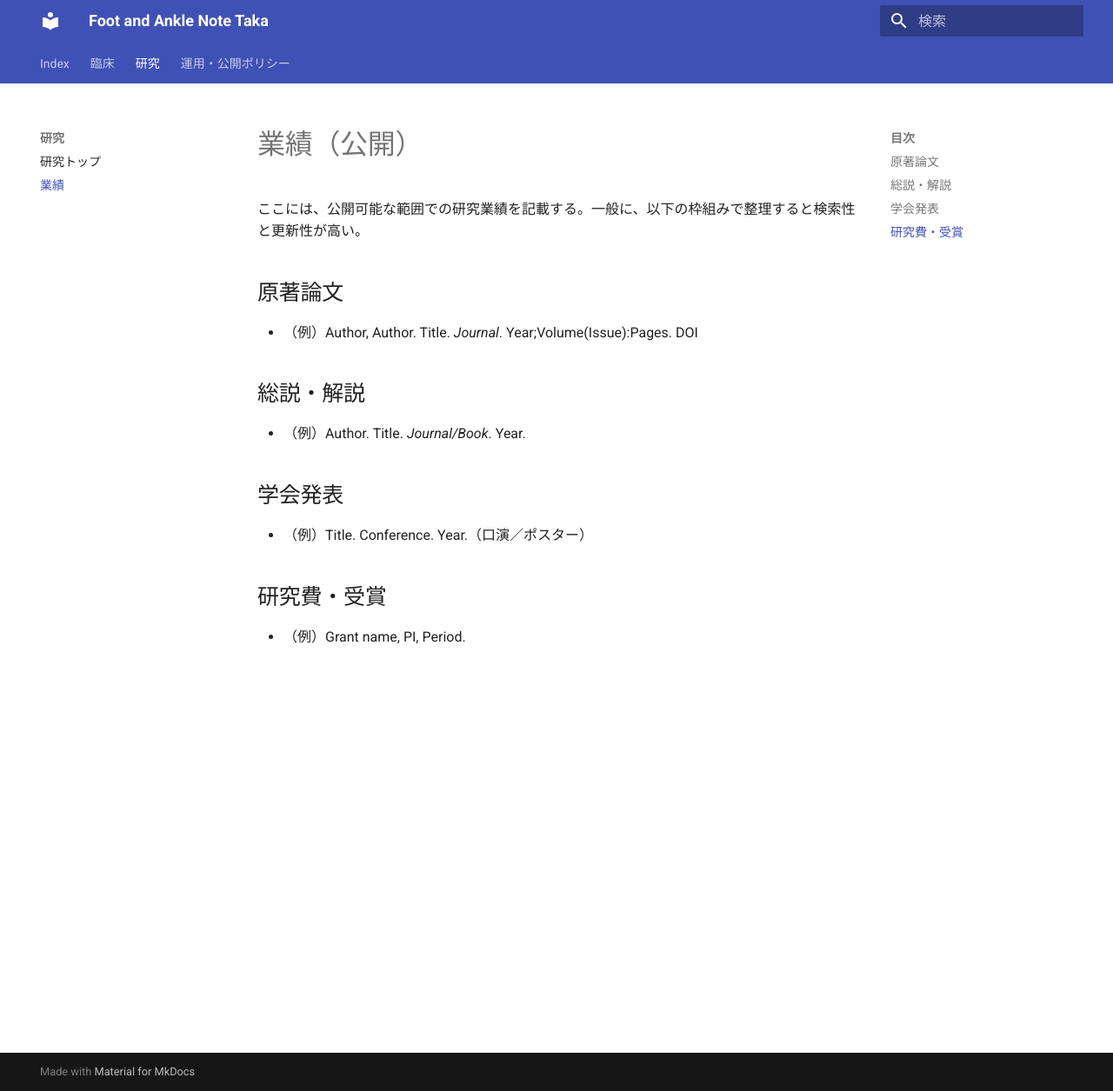
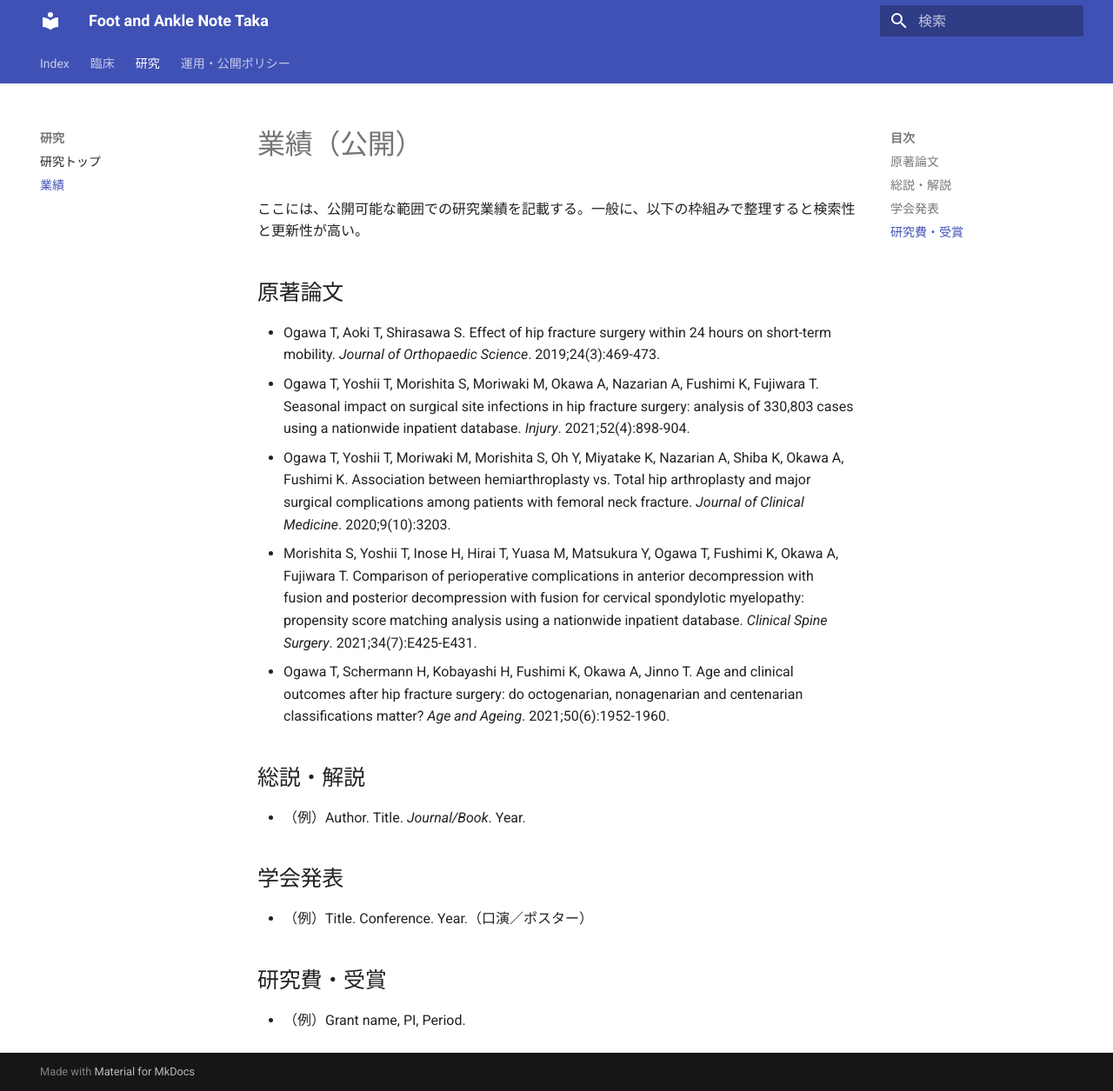
Before and after one commit to takaresearch/index, an MkDocs documentation site: the page built from docs/research/achievements.md, in a window 1280 px wide and 1255 px high. Shown: the whole window at 87% size. Built offline with MkDocs 1.6.1 and Material for MkDocs 9.7.7, drawn with Linux system fonts in a browser that asks for light colours.

Commit message:
Add publications from 2017 onwards to achievements page

```diff
--- a/docs/research/achievements.md
+++ b/docs/research/achievements.md
@@ -4,7 +4,11 @@
 
 ## 原著論文
 
-- （例）Author, Author. Title. *Journal*. Year;Volume(Issue):Pages. DOI
+- Ogawa T, Aoki T, Shirasawa S. Effect of hip fracture surgery within 24 hours on short-term mobility. *Journal of Orthopaedic Science*. 2019;24(3):469-473.
+- Ogawa T, Yoshii T, Morishita S, Moriwaki M, Okawa A, Nazarian A, Fushimi K, Fujiwara T. Seasonal impact on surgical site infections in hip fracture surgery: analysis of 330,803 cases using a nationwide inpatient database. *Injury*. 2021;52(4):898-904.
+- Ogawa T, Yoshii T, Moriwaki M, Morishita S, Oh Y, Miyatake K, Nazarian A, Shiba K, Okawa A, Fushimi K. Association between hemiarthroplasty vs. Total hip arthroplasty and major surgical complications among patients with femoral neck fracture. *Journal of Clinical Medicine*. 2020;9(10):3203.
+- Morishita S, Yoshii T, Inose H, Hirai T, Yuasa M, Matsukura Y, Ogawa T, Fushimi K, Okawa A, Fujiwara T. Comparison of perioperative complications in anterior decompression with fusion and posterior decompression with fusion for cervical spondylotic myelopathy: propensity score matching analysis using a nationwide inpatient database. *Clinical Spine Surgery*. 2021;34(7):E425-E431.
+- Ogawa T, Schermann H, Kobayashi H, Fushimi K, Okawa A, Jinno T. Age and clinical outcomes after hip fracture surgery: do octogenarian, nonagenarian and centenarian classifications matter? *Age and Ageing*. 2021;50(6):1952-1960.
 
 ## 総説・解説
 
```
